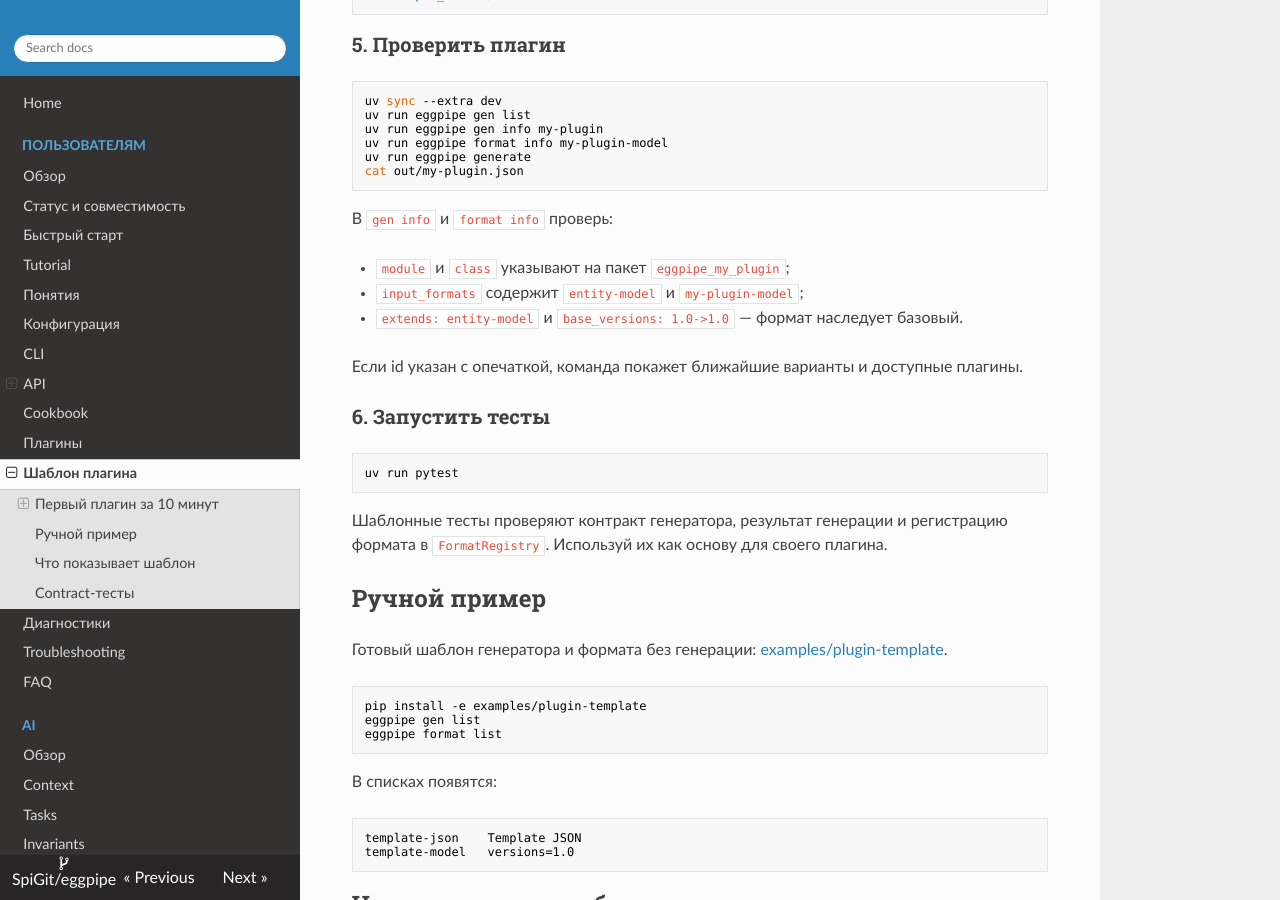
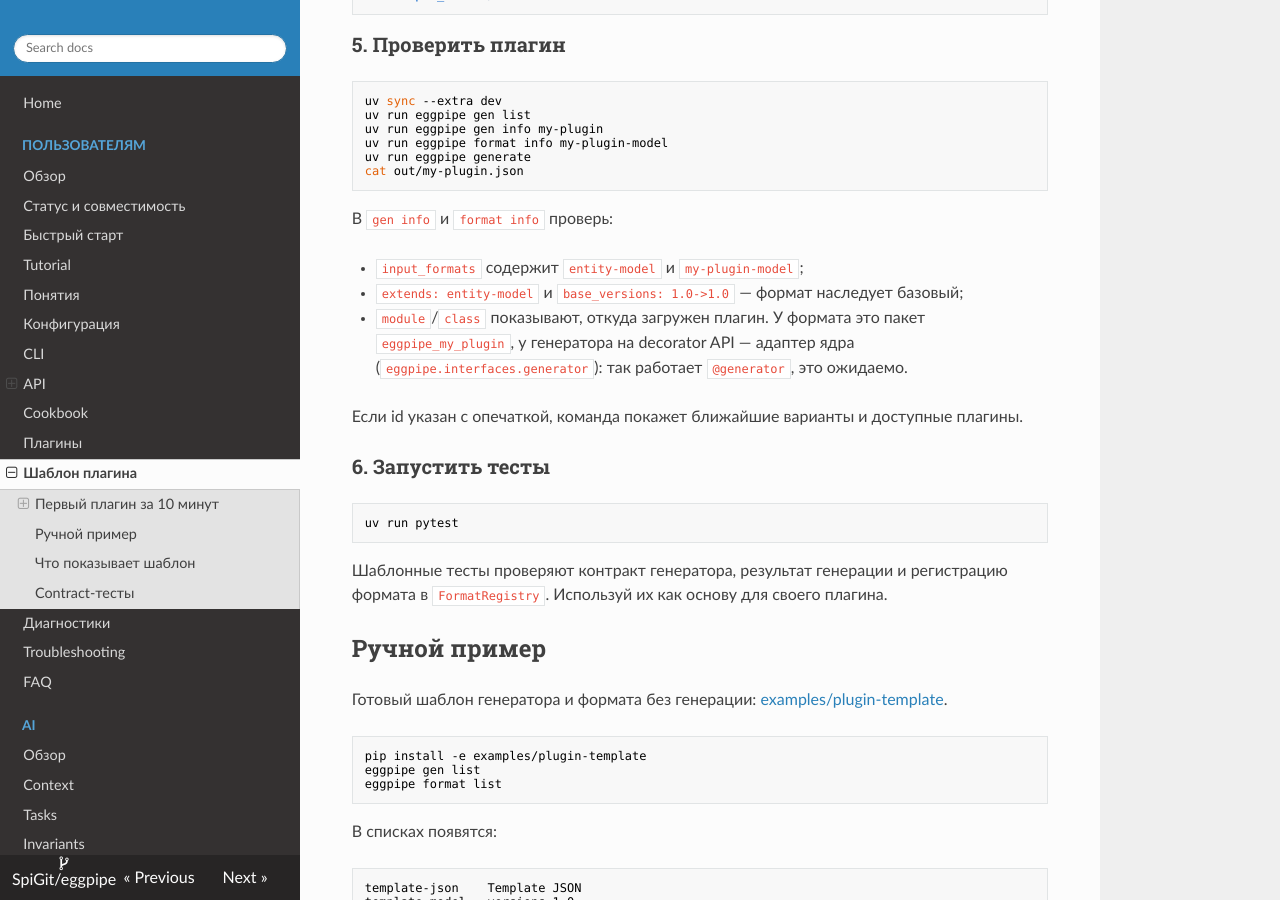
Before and after one commit to SpiGit/eggpipe, an MkDocs documentation site: the page built from docs/user/plugin-template.md, in a window 1280 px wide and 900 px high, scrolled down 1596 px. Built offline with MkDocs 1.6.1, drawn with Linux system fonts in a browser that asks for light colours; nearby versions of some CDN libraries.

Commit message:
docs: fix plugin origin wording and changelog
- explain that decorator generators report the core adapter as module/class
- add Unreleased entries for 0.4.0 plugin DX

```diff
--- a/docs/ai/llms-full.txt
+++ b/docs/ai/llms-full.txt
@@ -1137,9 +1137,11 @@ cat out/my-plugin.json
 
 В `gen info` и `format info` проверь:
 
-- `module` и `class` указывают на пакет `eggpipe_my_plugin`;
 - `input_formats` содержит `entity-model` и `my-plugin-model`;
-- `extends: entity-model` и `base_versions: 1.0->1.0` — формат наследует базовый.
+- `extends: entity-model` и `base_versions: 1.0->1.0` — формат наследует базовый;
+- `module`/`class` показывают, откуда загружен плагин. У формата это пакет
+  `eggpipe_my_plugin`, у генератора на decorator API — адаптер ядра
+  (`eggpipe.interfaces.generator`): так работает `@generator`, это ожидаемо.
 
 Если id указан с опечаткой, команда покажет ближайшие варианты и доступные плагины.
 
--- a/docs/user/plugin-template.md
+++ b/docs/user/plugin-template.md
@@ -94,9 +94,11 @@ cat out/my-plugin.json
 
 В `gen info` и `format info` проверь:
 
-- `module` и `class` указывают на пакет `eggpipe_my_plugin`;
 - `input_formats` содержит `entity-model` и `my-plugin-model`;
-- `extends: entity-model` и `base_versions: 1.0->1.0` — формат наследует базовый.
+- `extends: entity-model` и `base_versions: 1.0->1.0` — формат наследует базовый;
+- `module`/`class` показывают, откуда загружен плагин. У формата это пакет
+  `eggpipe_my_plugin`, у генератора на decorator API — адаптер ядра
+  (`eggpipe.interfaces.generator`): так работает `@generator`, это ожидаемо.
 
 Если id указан с опечаткой, команда покажет ближайшие варианты и доступные плагины.
 
```
Also changed, not shown: CHANGELOG.md (+4 -0 lines).
